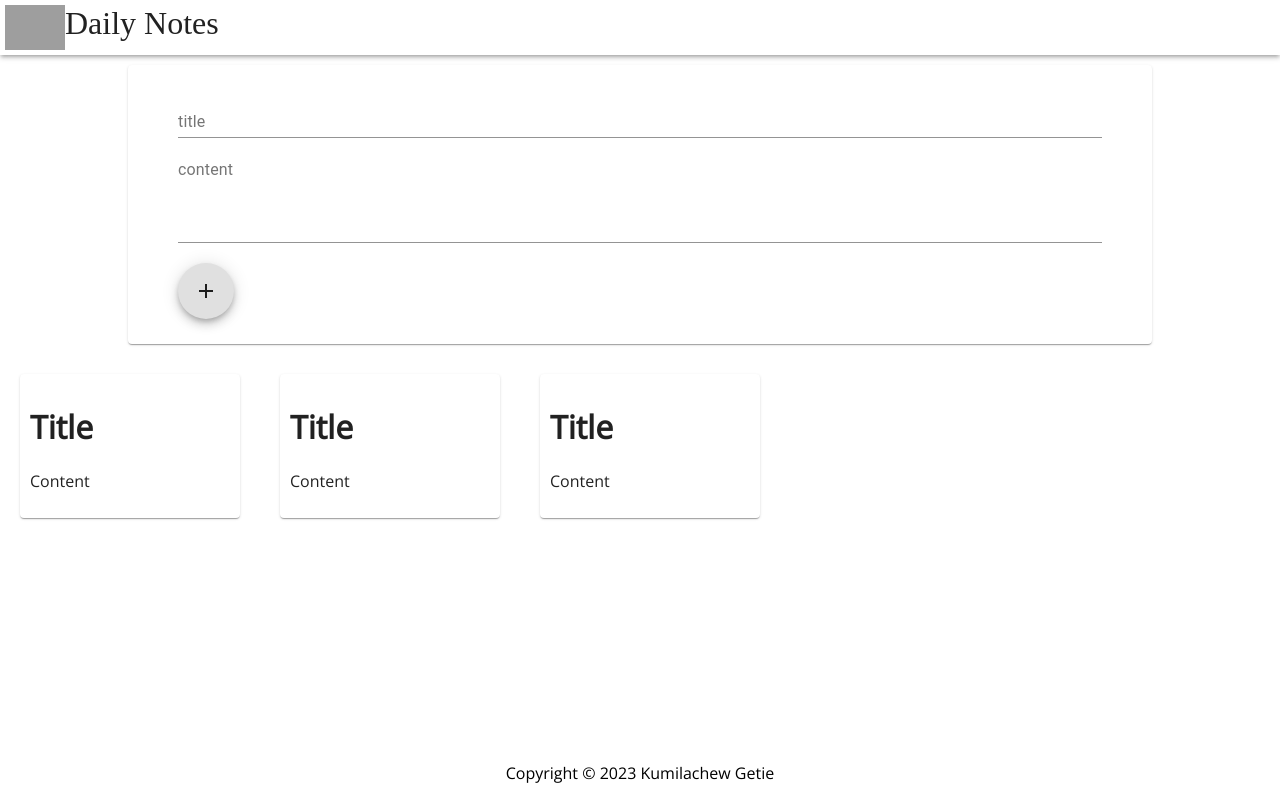
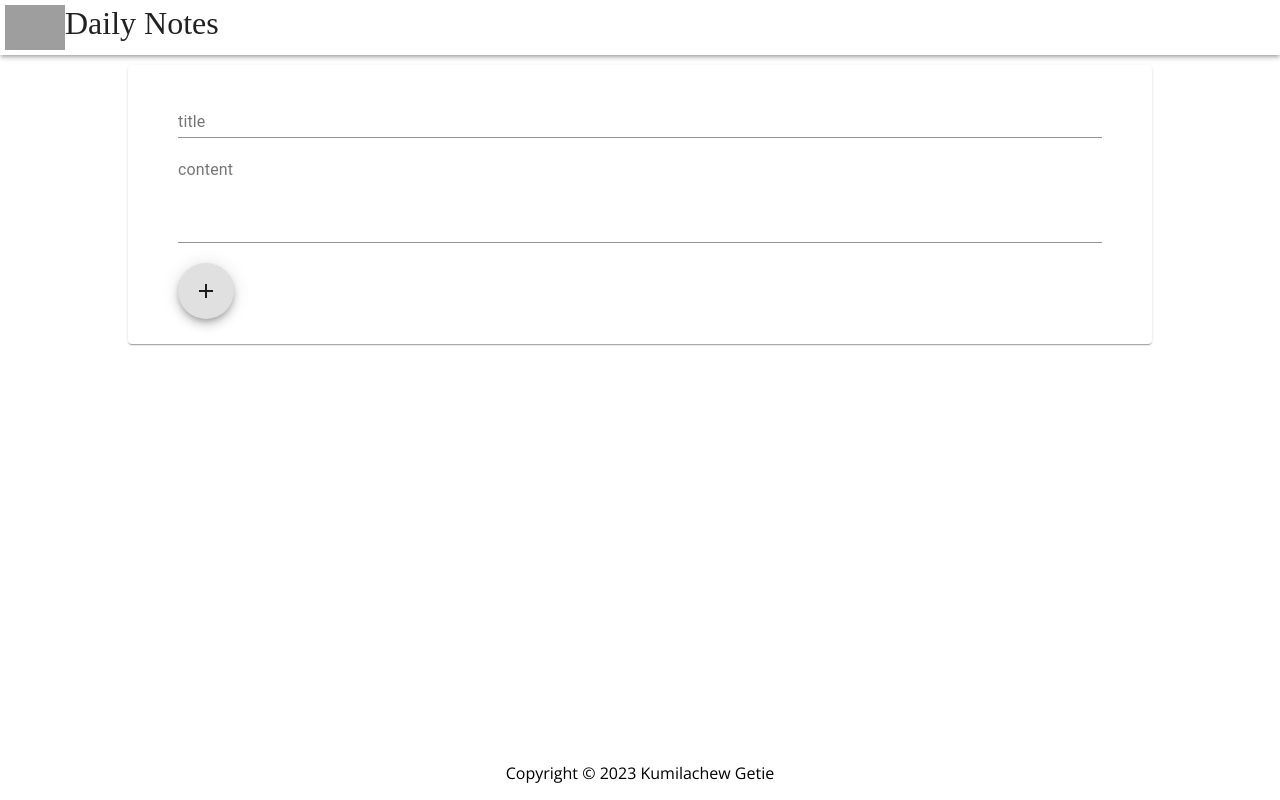
Before and after one commit to Kumilachew-g/react-daily-notes, a React (Create React App) app: page / in a window 1280 px wide. Built offline with nearby package versions, Linux system fonts and the light colour scheme; grey boxes are pictures that could not be loaded; the HTML template or start-up script is replaced by a standard one.

Commit message:
Make dynamic the content

```diff
--- a/src/App.js
+++ b/src/App.js
@@ -6,7 +6,6 @@ import Note from './components/Note';
 
 function App() {
   const [notes, setNotes] = useState([]);
-  console.log(notes);
 
   function addNote(note) {
     setNotes((prevNotes) => {
@@ -17,9 +16,9 @@ function App() {
     <div>
       <Header />
       <FormArea addNote={addNote} />
-      <Note />
-      <Note />
-      <Note />
+      {notes.map((note) => (
+        <Note title={note.title} content={note.content} />
+      ))}
       <Footer />
     </div>
   );
--- a/src/components/Note.jsx
+++ b/src/components/Note.jsx
@@ -1,6 +1,6 @@
 import { Paper } from '@material-ui/core';
 
-function Note() {
+function Note({ title, content }) {
   return (
     <Paper
       style={{
@@ -12,8 +12,8 @@ function Note() {
       }}
     >
       <div>
-        <h1>Title</h1>
-        <p>Content</p>
+        <h1>{title}</h1>
+        <p>{content}</p>
       </div>
     </Paper>
   );
```
